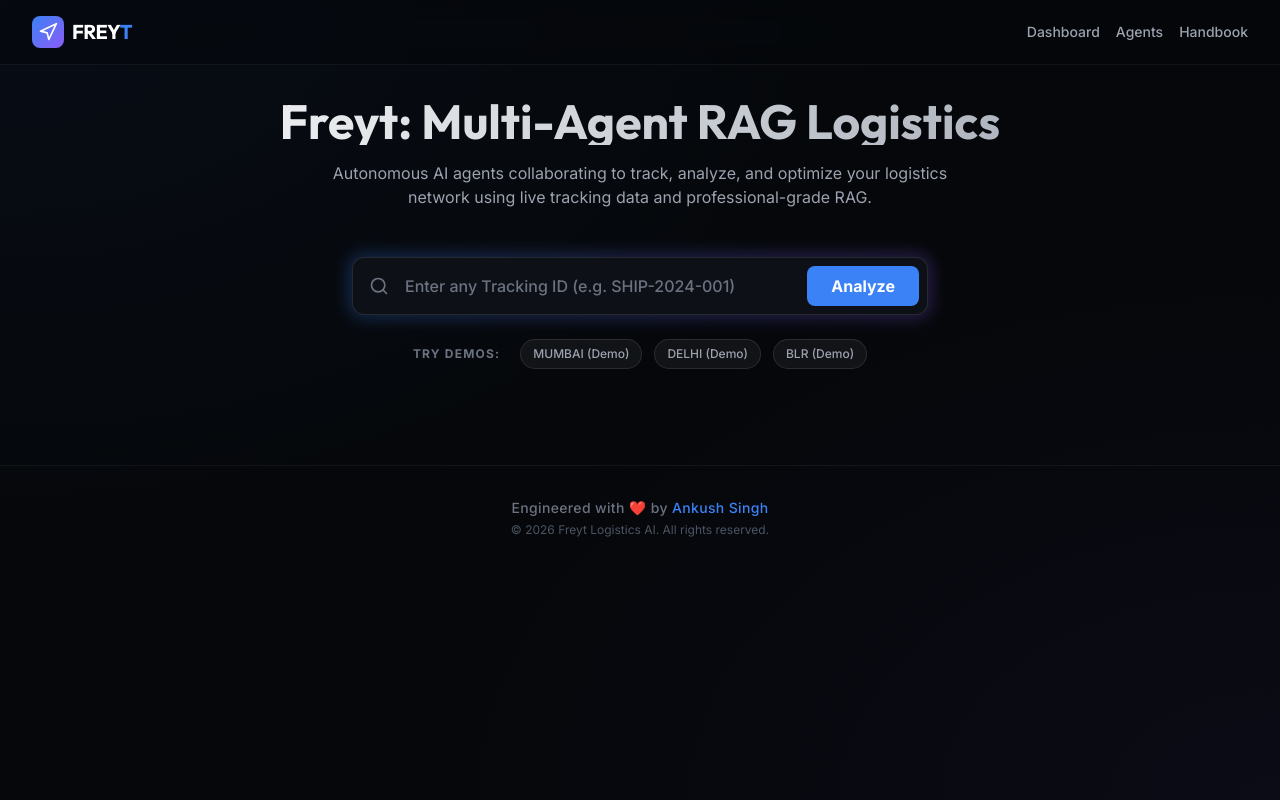
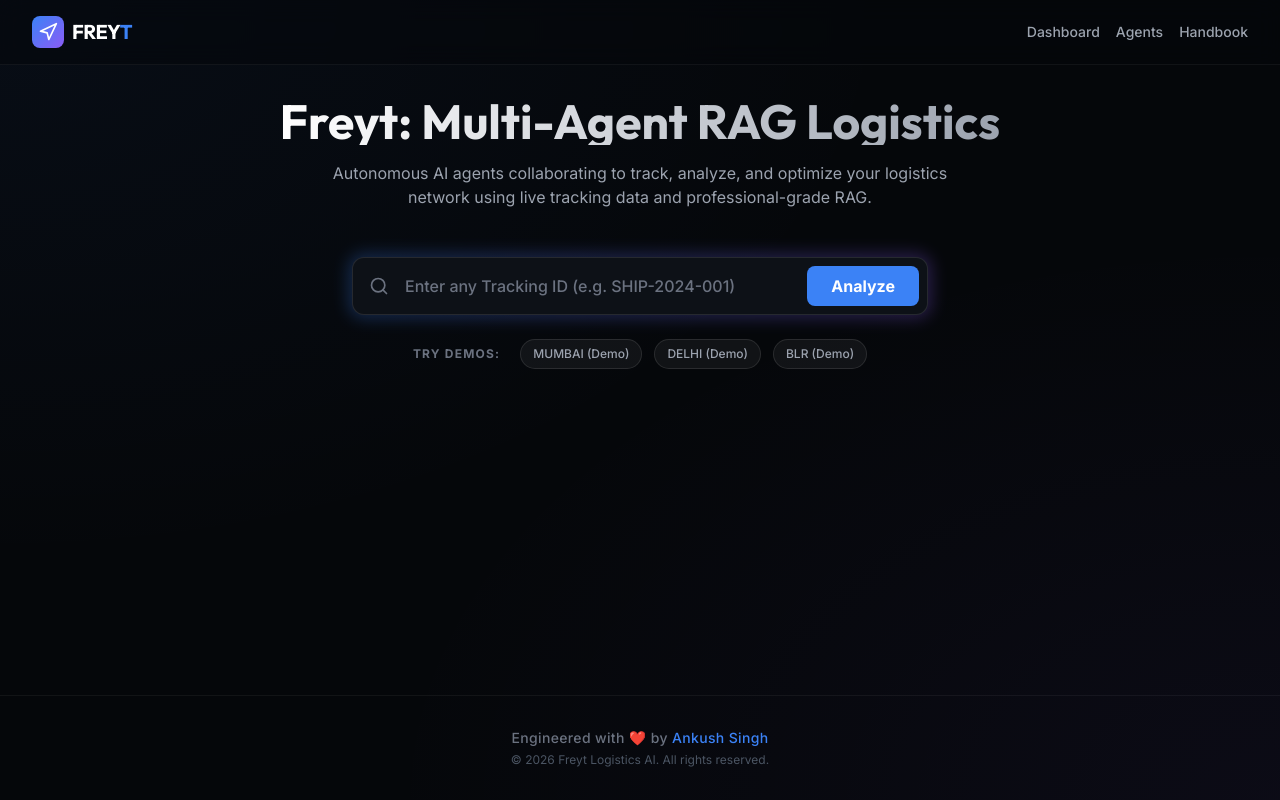
Before and after one commit to ankushsingh003/Freyt, a React (Vite) app in the folder frontend/: page / in a window 1280 px wide. Built offline with nearby package versions, Linux system fonts and the light colour scheme.

Commit message:
Layout: Pushed the footer and 'Engineered by Ankush Singh' to the absolute bottom

```diff
--- a/frontend/src/App.jsx
+++ b/frontend/src/App.jsx
@@ -31,7 +31,7 @@ function App() {
     }
 
     return (
-        <div className="min-h-screen font-sans">
+        <div className="min-h-screen font-sans flex flex-col">
             {/* Header */}
             <nav className="border-b border-white/5 bg-background/50 backdrop-blur-md sticky top-0 z-50">
                 <div className="max-w-7xl mx-auto px-4 sm:px-6 lg:px-8">
@@ -176,7 +176,7 @@ function App() {
                 </AnimatePresence>
             </main>
 
-            <footer className="py-8 border-t border-white/5 text-center px-4">
+            <footer className="mt-auto py-8 border-t border-white/5 text-center px-4">
                 <p className="text-gray-500 text-sm font-medium tracking-wide">
                     Engineered with ❤️ by <span className="text-accent-blue hover:text-accent-purple transition-colors cursor-default">Ankush Singh</span>
                 </p>
```
